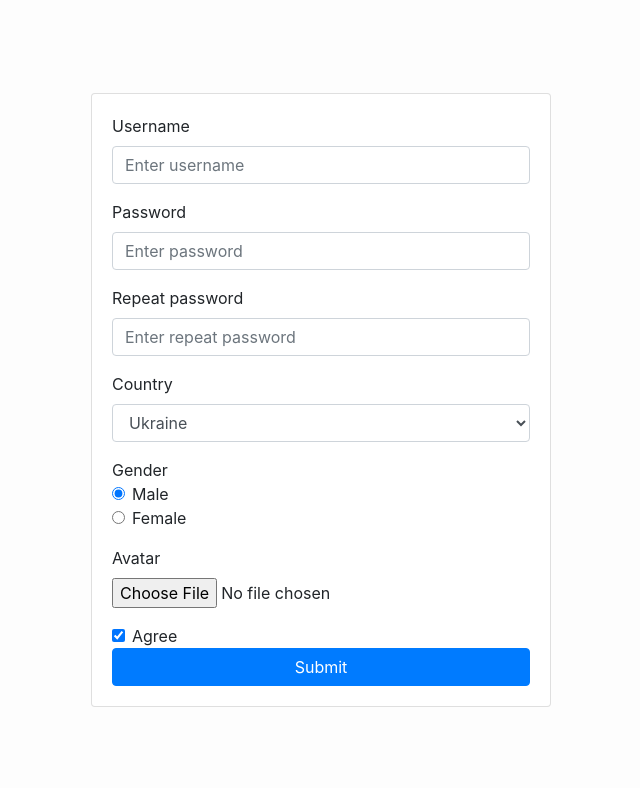
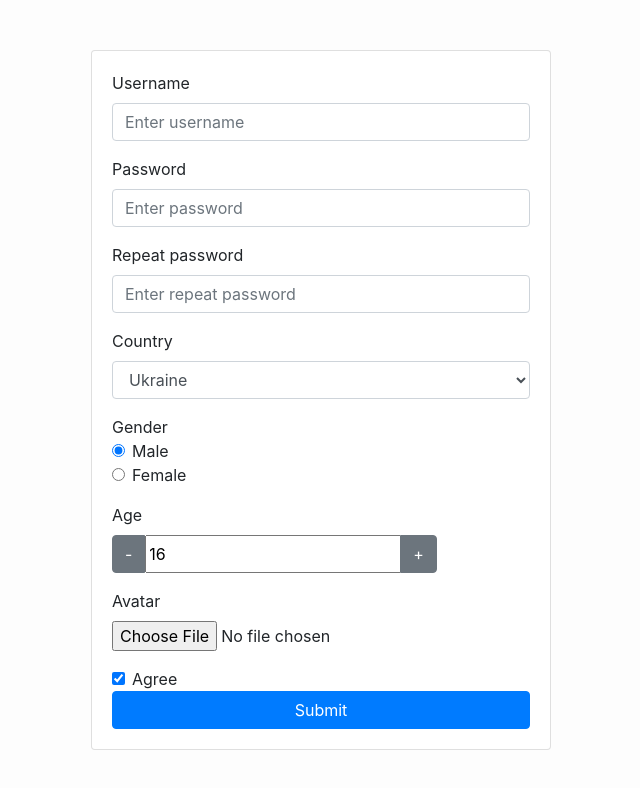
Before and after one commit to ulizko/reactwarriors-forms, a React (Create React App) app: page / in a window 1280 px wide. Shown: the top 788 px of the page, without its empty margins (319-959 px from the left). Built offline with nearby package versions, Linux system fonts and the light colour scheme.

Commit message:
implement code from video-6

```diff
--- a/src/components/App.js
+++ b/src/components/App.js
@@ -12,6 +12,7 @@ export default class App extends Component {
       gender: 'male',
       agree: true,
       avatar: '',
+      age: 16,
       errors: {}
     }
   }
@@ -32,6 +33,10 @@ export default class App extends Component {
       errors.repeatPassword = 'Must be equal to password'
     }
 
+    if ( this.state.age <= 18 ) {
+      errors.age = 'Must be great than 18'
+    }
+
     this.setState({ errors })
 
     if ( !Object.keys(errors).length > 0 ) {
@@ -43,6 +48,26 @@ export default class App extends Component {
     this.setState({
       [event.target.name]: event.target.value
     })
+  }
+
+  decrementAge = () => {
+    this.setState((prevState) => {
+      return { age: prevState.age - 1 }
+    }, this.validateAge)
+  }
+
+  incrementAge = () => {
+    this.setState((prevState) => {
+      return { age: prevState.age + 1 }
+    }, this.validateAge)
+  }
+
+  validateAge = () => {
+    if ( this.state.age <= 18 ) {
+      this.setState({ errors: { ...this.state.errors, age: 'Must be great than 18' } })
+    } else {
+      this.setState({ errors: { ...this.state.errors, age: false } })
+    }
   }
 
   onChangeAgree = (event) => {
@@ -68,7 +93,15 @@ export default class App extends Component {
   }
 
   render() {
-    const { username, password, repeatPassword, country, gender, agree, errors } = this.state
+    const {
+      username,
+      password,
+      repeatPassword,
+      country, gender,
+      agree,
+      errors,
+      age
+    } = this.state
 
     return (
       <div className="form-container card">
@@ -166,6 +199,43 @@ export default class App extends Component {
             </div>
           </fieldset>
           <div className="form-group">
+            <div>
+              <label htmlFor="">Age</label>
+            </div>
+            <div className="btn-group">
+              <button
+                className='btn btn-secondary'
+                type='button'
+                onClick={this.decrementAge}
+              >
+                -
+              </button>
+
+              <input
+                type="number"
+                name="age"
+                className='fom-control'
+                placeholder='Enter age'
+                value={age}
+                onChange={this.onChange}
+              />
+
+              <button
+                className='btn btn-secondary'
+                type='button'
+                onClick={this.incrementAge}
+              >
+                +
+              </button>
+            </div>
+            { errors.age &&
+              <div className="invalid-feedback">
+                { errors.age }
+              </div>
+            }
+
+          </div>
+          <div className="form-group">
             <label htmlFor="avatar">Avatar</label>
             <input
               type="file"
```
